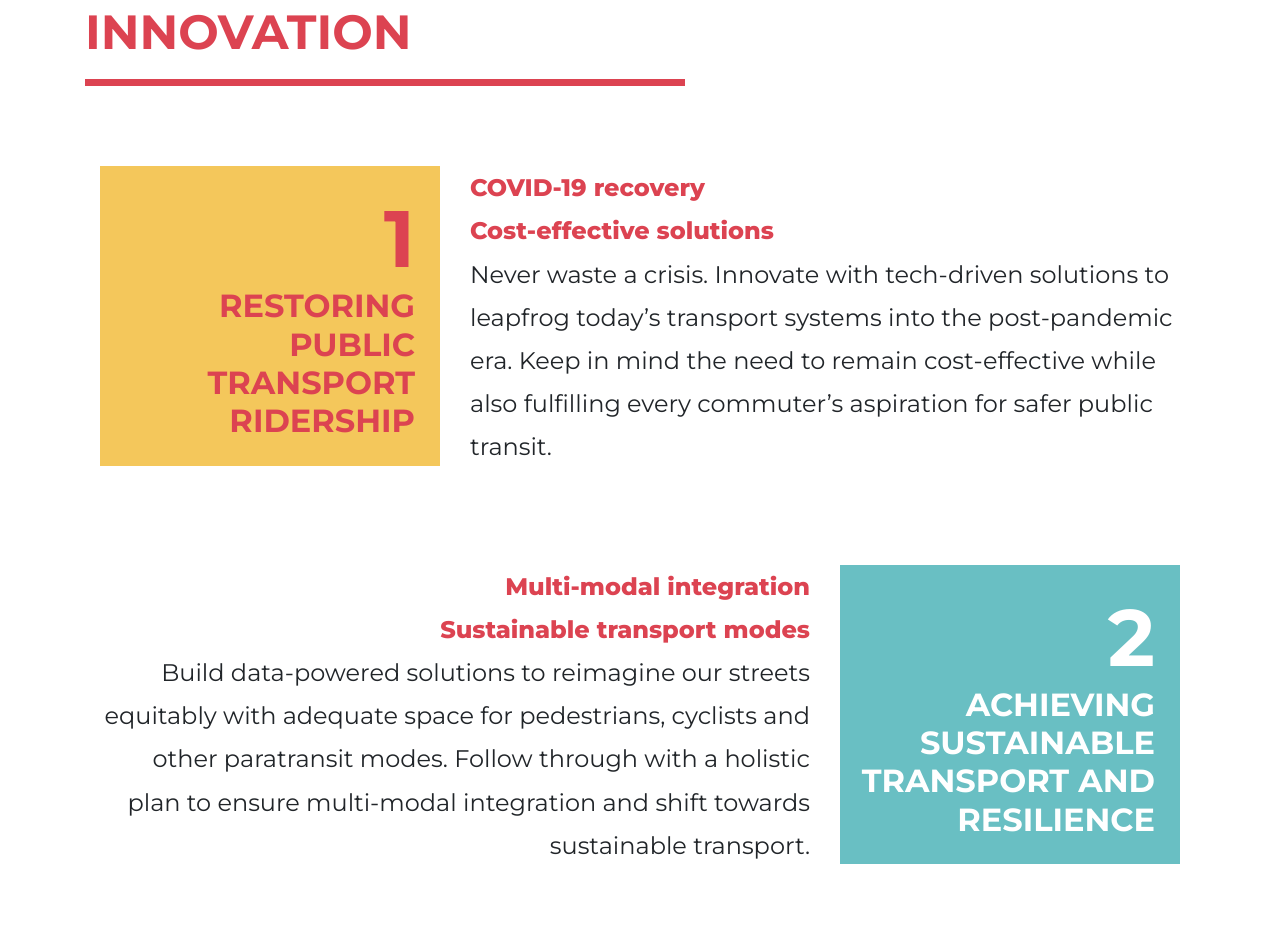
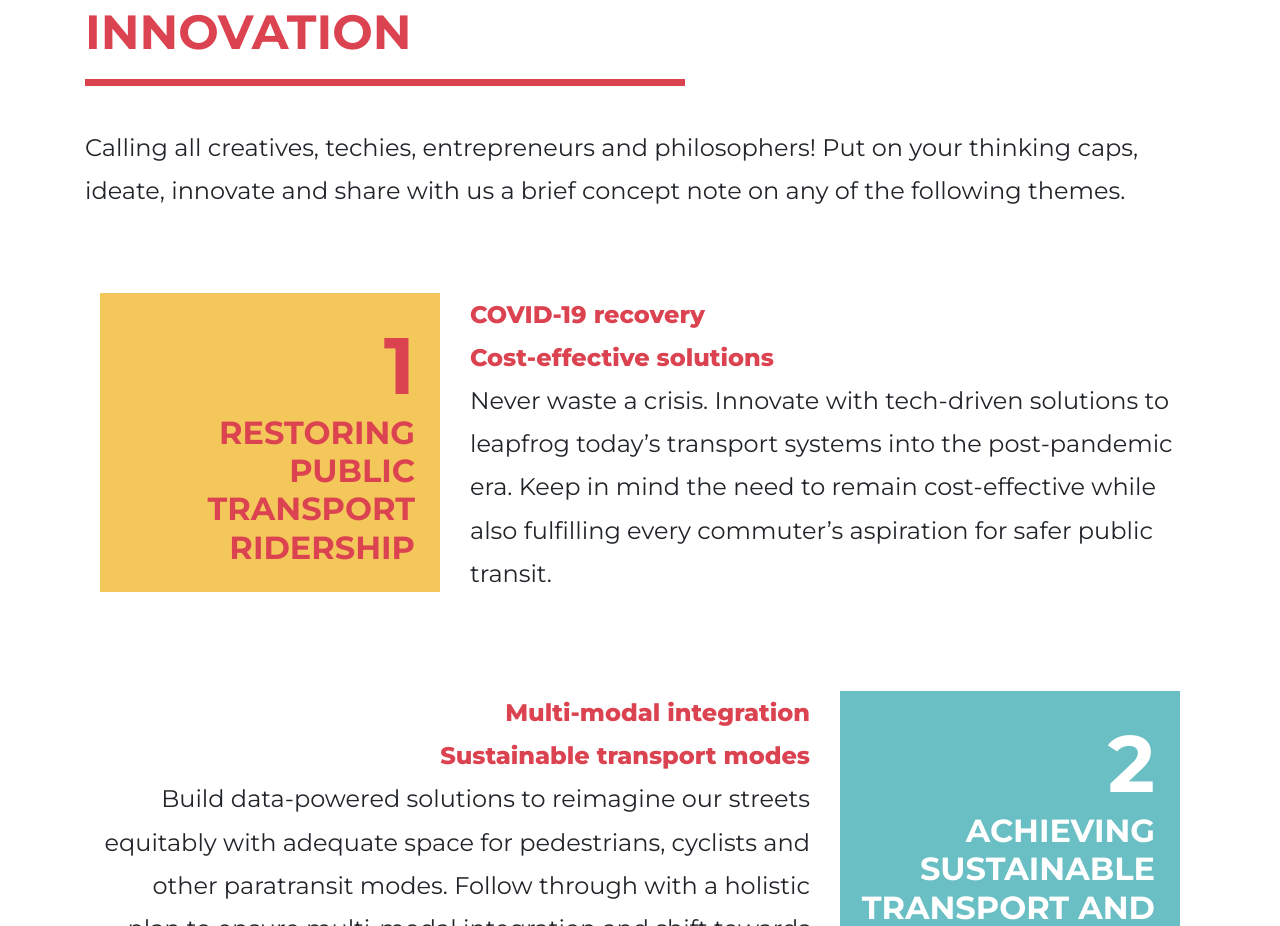
Before and after one commit to DataSpace-Mobility/smart-move-platform, a React (Create React App) app: page /#/ in a window 1280 px wide. Shown: the part 2420-3346 px from the top of the page. Built offline with nearby package versions, Linux system fonts and the light colour scheme.

Commit message:
added unlock text

```diff
--- a/src/components/Home/Home.jsx
+++ b/src/components/Home/Home.jsx
@@ -36,7 +36,7 @@ function Home() {
                     <p>Keep in mind the principles of Atma Nirbhar Bharat, Digital India and DataSmart Cities to unlock innovation through co-creation. </p>
                     <p>SMART MOVE Innovative Urban Mobility Challenge is an initiative by the Ministry of Housing and Urban Affairs supported by the Smart Cities Mission, the National Institute of Urban Affairs and GIZ India. </p>
 
-                    <iframe width="100%" height="500px" src="https://www.youtube.com/embed/vwHQo5ywPCo" frameborder="0" allow="accelerometer; autoplay; clipboard-write; encrypted-media; gyroscope; picture-in-picture" allowfullscreen></iframe>
+                    <iframe width="100%" height="500px" title="Launch Video" src="https://www.youtube.com/embed/vwHQo5ywPCo" frameborder="0" allow="accelerometer; autoplay; clipboard-write; encrypted-media; gyroscope; picture-in-picture" allowfullscreen></iframe>
                 </div>
             </section>
 
@@ -57,6 +57,8 @@ function Home() {
                 <div className="heading">
                     <h1>UNLOCK INNOVATION</h1>
                 </div>
+
+                <p className="align-left">Calling all creatives, techies, entrepreneurs and philosophers! Put on your thinking caps, ideate, innovate and share with us a brief concept note on any of the following themes. </p>
 
                 <div className="row unlock-item">
                     <div className="col-md-4">
```
